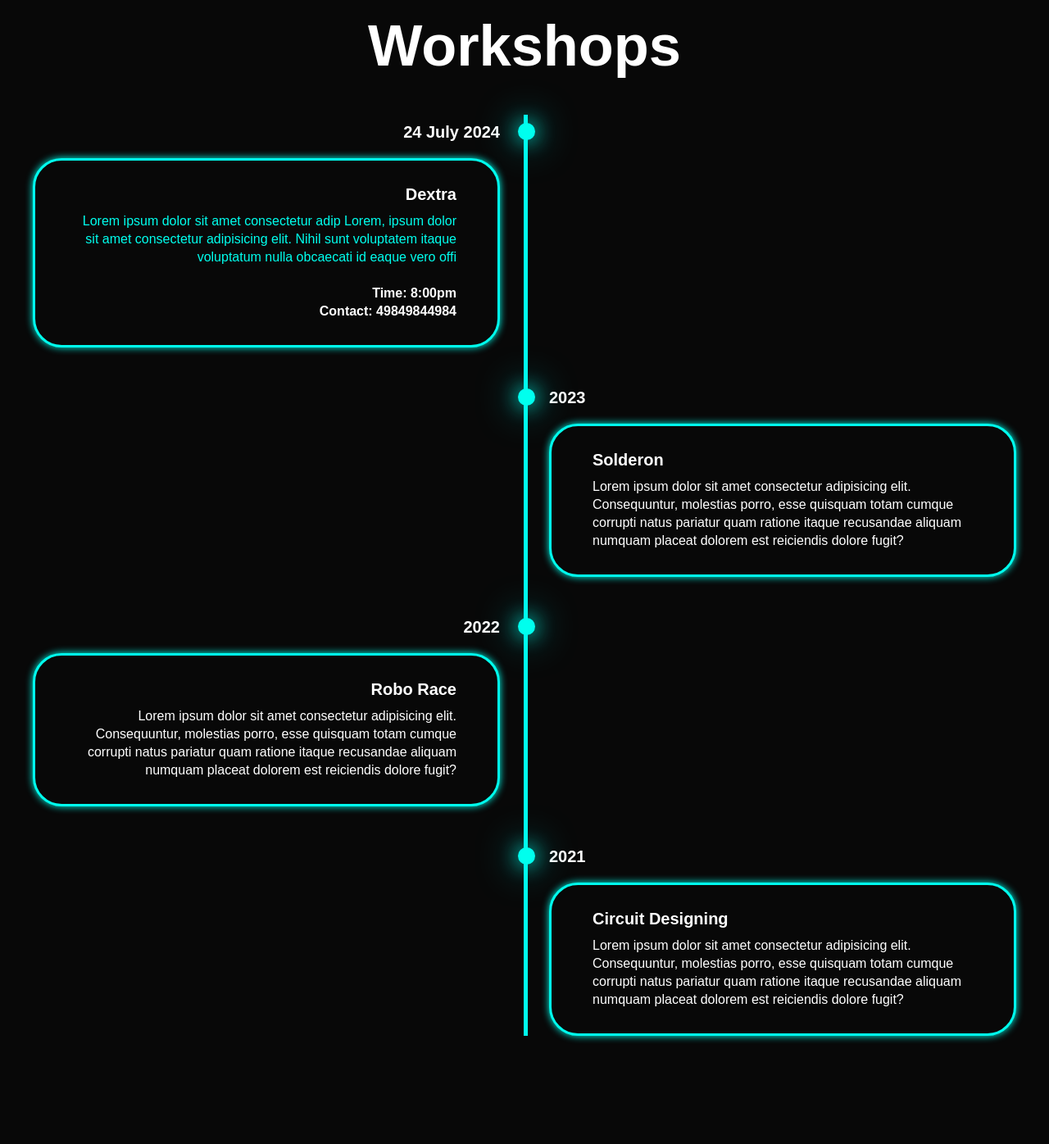
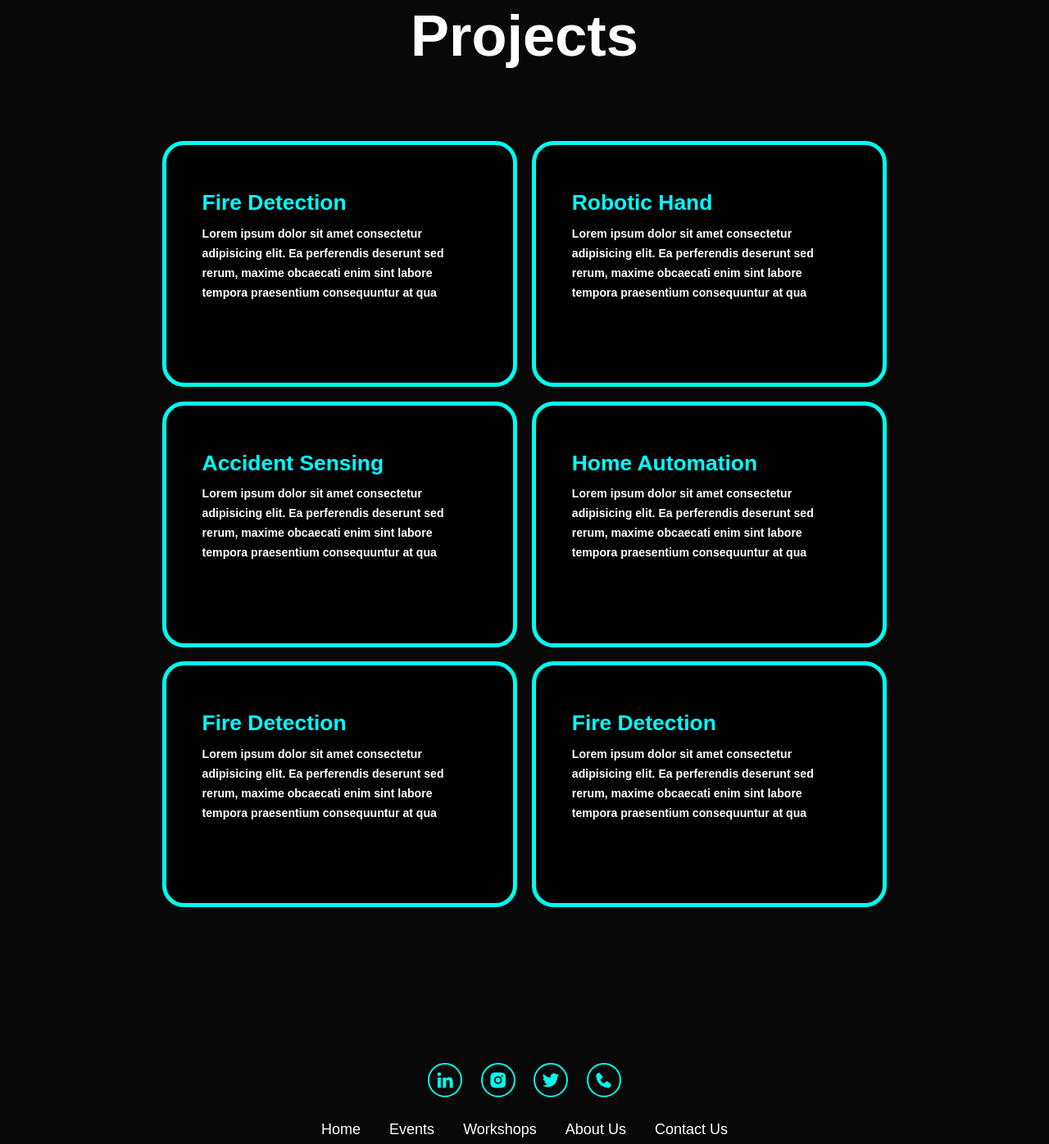
Before and after one commit to Harry0786/isf, a plain HTML site: page project.html in a window 1280 px wide. Shown: the part 129-1525 px from the top of the page at 82% size. Drawn offline with nearby package versions, Linux system fonts and the light colour scheme.

Commit message:
Update project.html

```diff
--- a/project.html
+++ b/project.html
@@ -21,61 +21,72 @@
         <nav class="navbar">
             <a href="index.html" >Home</a>
             <a href="event.html">Events</a>
-            <a href="project.html">Projects</a>
-            <a href="#workshop"class="active">Workshps</a>
-            <a href="about.html" >About Us</a>
+            <a href="#projects"class="active">Projects</a>
+            <a href="workshop.html">Workshps</a>
+            <a href="about.html">About Us</a>
             <a href="contact.html">Contact Us</a>
         </nav>
     </header>
-    <section class="workshop" id="workshop">
-        <h2 class="heading">Workshops</h2>
-        <div class="timeline-items">
-            <div class="timeline-item">
-                <div class="timeline-dot"></div>
-                    <div class="timeline-date">24 July 2024</div>
-                    <a href="#">
-                    <div class="timeline-content">
-                        <h3>Dextra</h3>
-                        <p><span>Lorem ipsum dolor sit amet consectetur adip Lorem, ipsum dolor sit amet consectetur adipisicing elit. Nihil sunt voluptatem itaque voluptatum nulla obcaecati id eaque vero offi
-                         </span>
-                         <br><br>
-                        <b>  Time: 8:00pm <br>   Contact: 49849844984      </b></p>
-                    </div>
-                </a>
+    <section class="projects" id="projects">
+        <h2 class="heading">Projects</h2>
+        <div class="project-container">
+            <a href="#" class="link">
+            <div class="project-box">
+                <div class="project-info">
+                <h4>Fire Detection</h4>
+                <p>Lorem ipsum dolor sit amet consectetur adipisicing elit. Ea perferendis deserunt sed rerum, maxime obcaecati enim sint labore tempora praesentium consequuntur at qua</p>
+
             </div>
 
-        <div class="timeline-item">
-            <div class="timeline-dot"></div>
-            <div class="timeline-date">2023</div>
-                <div class="timeline-content">
-                    <h3>Solderon</h3>
-                    <p>Lorem ipsum dolor sit amet consectetur adipisicing elit. Consequuntur, molestias porro, esse quisquam totam cumque
-                    corrupti natus pariatur quam ratione itaque recusandae aliquam numquam placeat dolorem est reiciendis dolore fugit?</p>
+            </div>
+        </a>
+            <a href="#" class="link">
+            <div class="project-box">
+                <div class="project-info">
+                <h4>Robotic Hand</h4>
+                <p>Lorem ipsum dolor sit amet consectetur adipisicing elit. Ea perferendis deserunt sed rerum, maxime obcaecati enim sint labore tempora praesentium consequuntur at qua</p>
+            </div>
+
+            </div>
+            </a>
+            <a href="#" class="link">
+            <div class="project-box">
+                <div class="project-info">
+                <h4>Accident Sensing</h4>
+                <p>Lorem ipsum dolor sit amet consectetur adipisicing elit. Ea perferendis deserunt sed rerum, maxime obcaecati enim sint labore tempora praesentium consequuntur at qua</p>
+            </div>
+
+            </div>
+        </a>
+        <a href="#" class="link">
+            <div class="project-box">
+                <div class="project-info">
+                <h4>Home Automation</h4>
+                <p>Lorem ipsum dolor sit amet consectetur adipisicing elit. Ea perferendis deserunt sed rerum, maxime obcaecati enim sint labore tempora praesentium consequuntur at qua  </p>
+            </div>
+
+            </div>
+            </a>
+            <a href="#" class="link">
+                <div class="project-box">
+                    <div class="project-info">
+                    <h4>Fire Detection</h4>
+                    <p>Lorem ipsum dolor sit amet consectetur adipisicing elit. Ea perferendis deserunt sed rerum, maxime obcaecati enim sint labore tempora praesentium consequuntur at qua</p>
+
                 </div>
 
-        </div>
-        <div class="timeline-item">
-            <div class="timeline-dot"></div>
-                <div class="timeline-date">2022</div>
-                <div class="timeline-content">
-                    <h3>Robo Race</h3>
-                    <p>Lorem ipsum dolor sit amet consectetur adipisicing elit. Consequuntur, molestias porro, esse quisquam totam cumque
-                    corrupti natus pariatur quam ratione itaque recusandae aliquam numquam placeat dolorem est reiciendis dolore fugit?</p>
+                </div>
+            </a>
+            <a href="#" class="link">
+                <div class="project-box">
+                    <div class="project-info">
+                    <h4>Fire Detection</h4>
+                    <p>Lorem ipsum dolor sit amet consectetur adipisicing elit. Ea perferendis deserunt sed rerum, maxime obcaecati enim sint labore tempora praesentium consequuntur at qua</p>
                 </div>
 
+                </div>
+            </a>
         </div>
-        <div class="timeline-item">
-            <div class="timeline-dot"></div>
-                <div class="timeline-date">  2021</div>
-                <div class="timeline-content">
-                    <h3>Circuit Designing</h3>
-                    <p>Lorem ipsum dolor sit amet consectetur adipisicing elit. Consequuntur, molestias porro, esse quisquam totam cumque
-                    corrupti natus pariatur quam ratione itaque recusandae aliquam numquam placeat dolorem est reiciendis dolore fugit?</p>
-                </div>
-
-        </div>
-    </div>
-
     </section>
     <footer class="footer">
         <div class="social">
@@ -94,7 +105,7 @@
                 <a href="event.html">Events</a>
             </li>
             <li>
-                <a href="project.html">Projects</a>
+                <a href="workshop.html">Workshops</a>
             </li>
             <li>
                 <a href="about.html">About Us</a>
@@ -102,6 +113,7 @@
             <li>
                 <a href="contact.html">Contact Us</a>
             </li>
+
 
         </ul>
         <p class="copyright">
```
